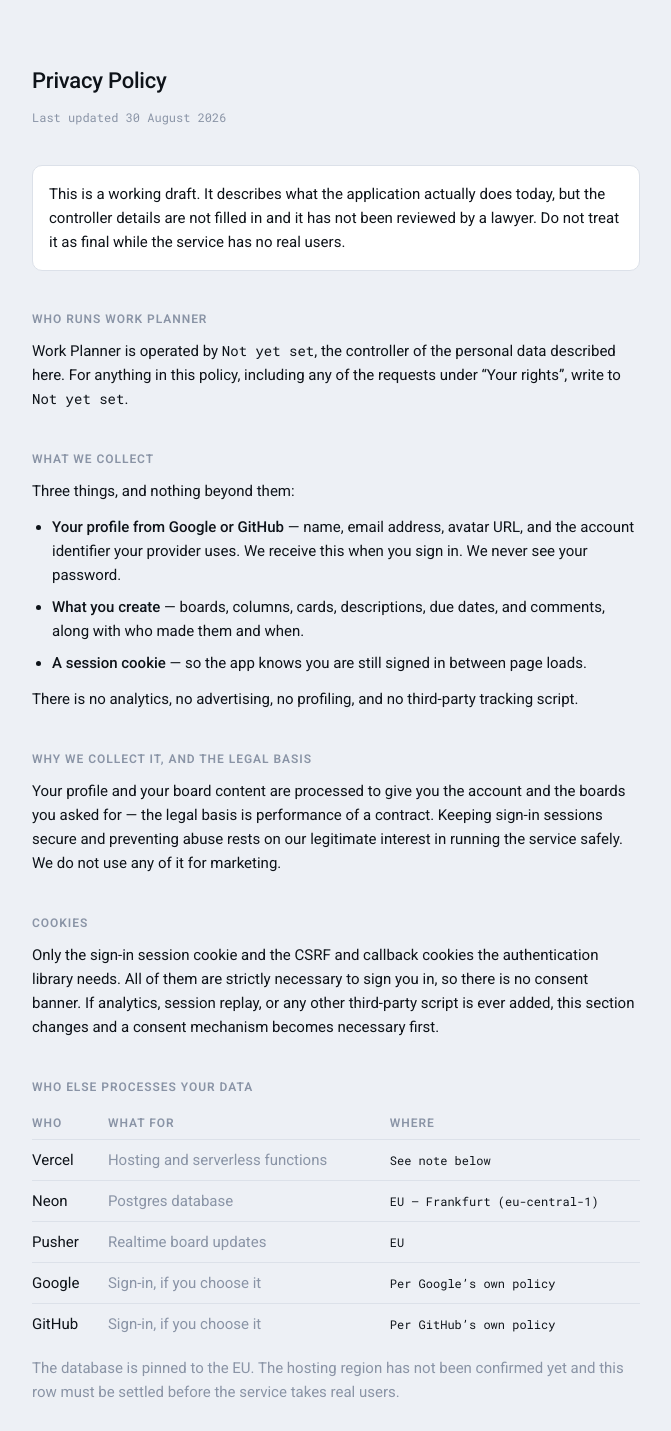
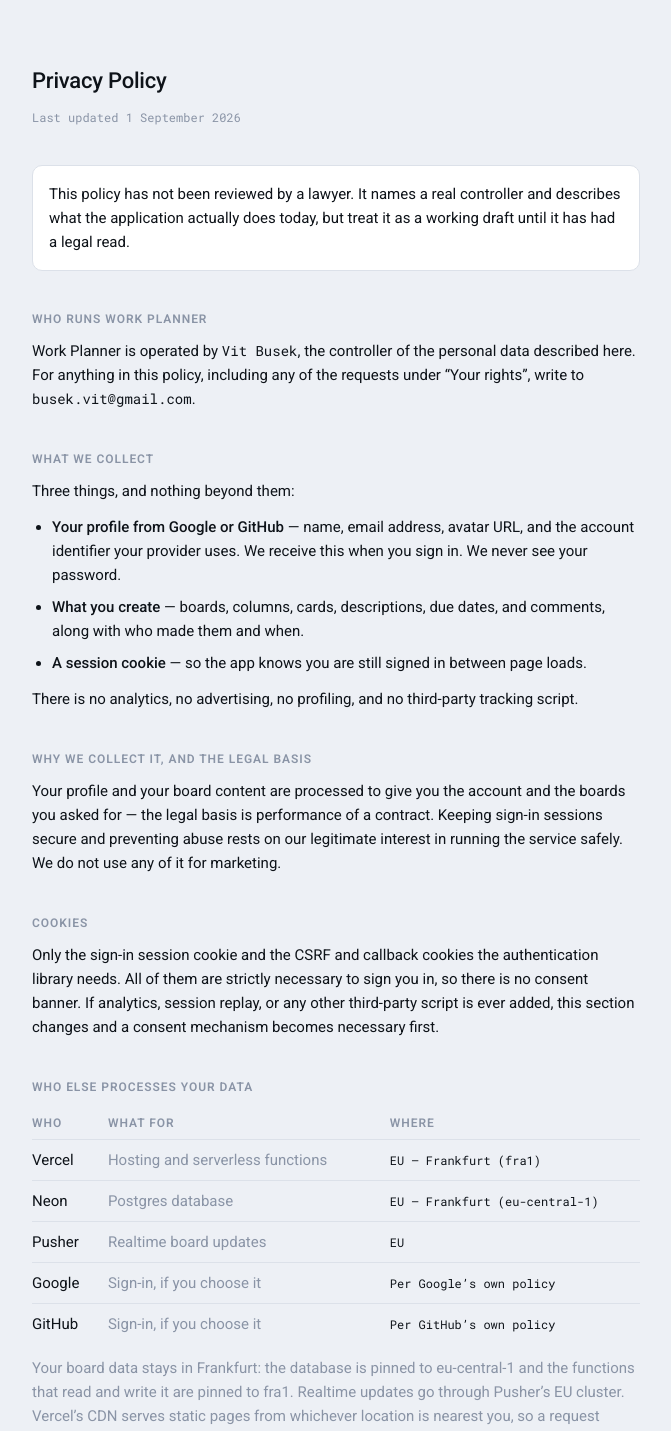
Before and after one commit to JimBimCZ/work-planner, a Next.js app: page /privacy in a window 1280 px wide. Shown: the top 1431 px of the page, without its empty margins (304-975 px from the left). Built offline with nearby package versions, Linux system fonts and the light colour scheme.

Commit message:
docs: name the controller and settle the processing region
Co-Authored-By: Claude Opus 5 <noreply@anthropic.com>
Claude-Session: https://claude.ai/code/session_01USkVyo3jpGELTMjF7LUTJ1

```diff
--- a/app/(legal)/privacy/page.tsx
+++ b/app/(legal)/privacy/page.tsx
@@ -8,16 +8,13 @@ export const metadata: Metadata = {
   description: 'What Work Planner collects, why, and what you can ask us to do about it.',
 };
 
-const LAST_UPDATED = '30 August 2026';
+const LAST_UPDATED = '1 September 2026';
 
-// Unset until the service takes real users. Google's OAuth consent screen only
-// requires the URL to resolve, so the page ships with the identity blank rather
-// than with an invented controller.
-const CONTROLLER = 'Not yet set';
-const CONTACT_EMAIL = 'Not yet set';
+const CONTROLLER = 'Vit Busek';
+const CONTACT_EMAIL = 'busek.vit@gmail.com';
 
 const PROCESSORS = [
-  ['Vercel', 'Hosting and serverless functions', 'See note below'],
+  ['Vercel', 'Hosting and serverless functions', 'EU — Frankfurt (fra1)'],
   ['Neon', 'Postgres database', 'EU — Frankfurt (eu-central-1)'],
   ['Pusher', 'Realtime board updates', 'EU'],
   ['Google', 'Sign-in, if you choose it', 'Per Google’s own policy'],
@@ -42,9 +39,9 @@ export default function PrivacyPage() {
       </header>
 
       <p className="rounded-[var(--radius-card)] border border-line bg-surface p-4 text-[15px]/6">
-        This is a working draft. It describes what the application actually does today, but the
-        controller details are not filled in and it has not been reviewed by a lawyer. Do not treat
-        it as final while the service has no real users.
+        This policy has not been reviewed by a lawyer. It names a real controller and describes
+        what the application actually does today, but treat it as a working draft until it has had
+        a legal read.
       </p>
 
       <Section title="Who runs Work Planner">
@@ -118,8 +115,11 @@ export default function PrivacyPage() {
           </table>
         </div>
         <p className="text-[15px]/6 text-muted">
-          The database is pinned to the EU. The hosting region has not been confirmed yet and this
-          row must be settled before the service takes real users.
+          Your board data stays in Frankfurt: the database is pinned to eu-central-1 and the
+          functions that read and write it are pinned to fra1. Realtime updates go through
+          Pusher’s EU cluster. Vercel’s CDN serves static pages from whichever location is nearest
+          you, so a request made from outside the EU is logged at a point of presence outside it —
+          that log holds an IP address and a URL, never board content.
         </p>
       </Section>
 
```
Also changed, not shown: 1 other file (tests, documents, lock files or other folders).
